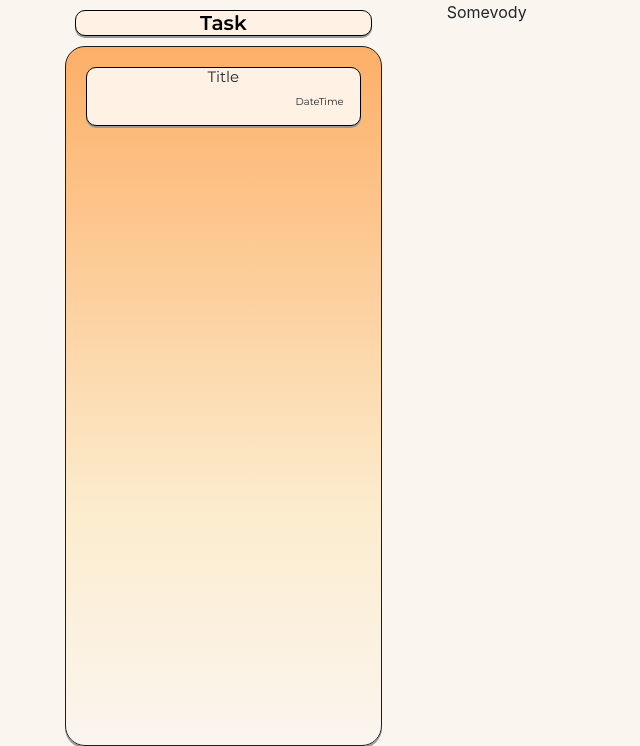
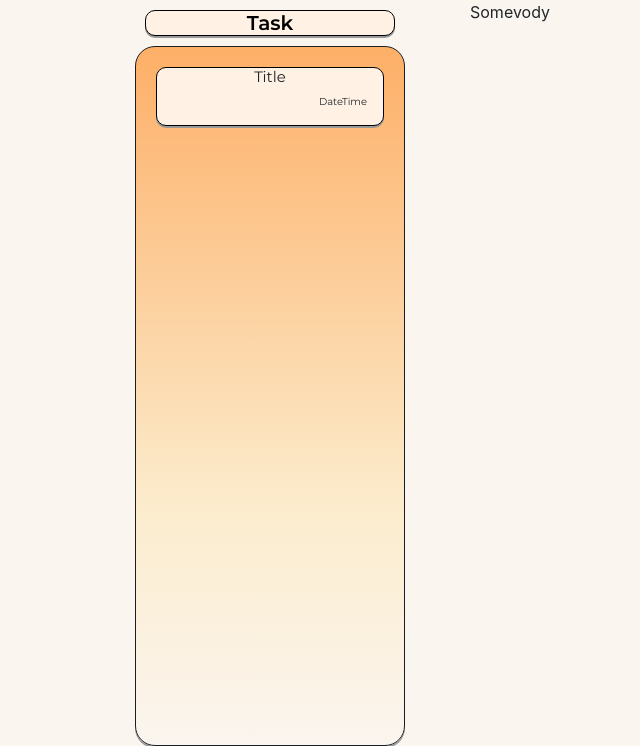
Before and after one commit to junmaks/WebOrganizer, a Django app: page /add/ in a window 1280 px wide. Shown: the part 61-807 px from the top of the page, without its empty margins (0-640 px from the left). Run offline with Django 3.2, Linux system fonts and the light colour scheme; parts of the project's set-up code (start-up, migrations or seed data) failed here and were passed over; some libraries are stand-ins or nearby versions.

Commit message:
correct base template

```diff
--- a/weborganizer/templates/base.html
+++ b/weborganizer/templates/base.html
@@ -17,7 +17,7 @@
 
 {% include 'inc/_nav.html' %}
 
-<div class="container-fluid">
+<div class="container ml-auto mr-auto ">
 
 
     {% block content %}CONTENT{% endblock %}
```
